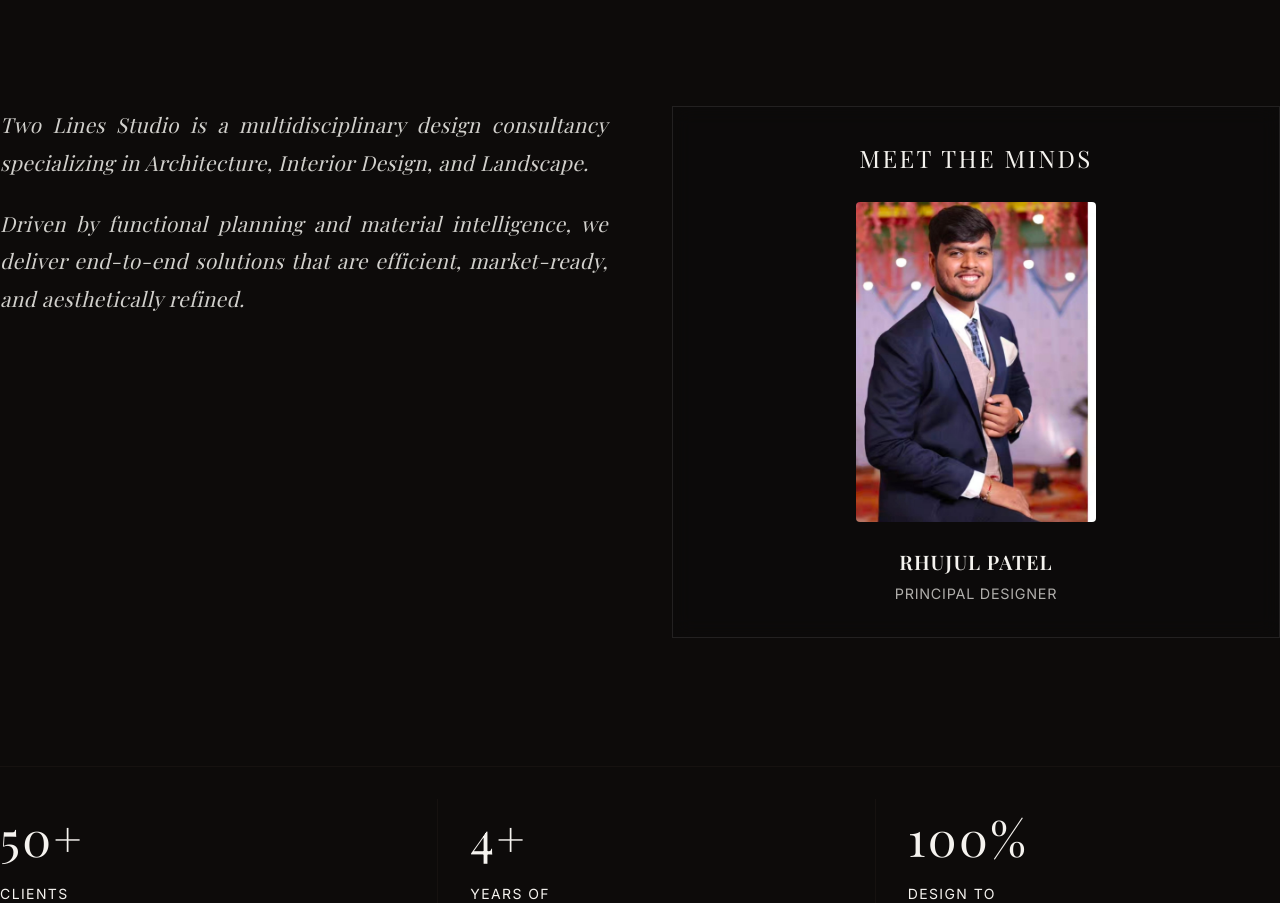
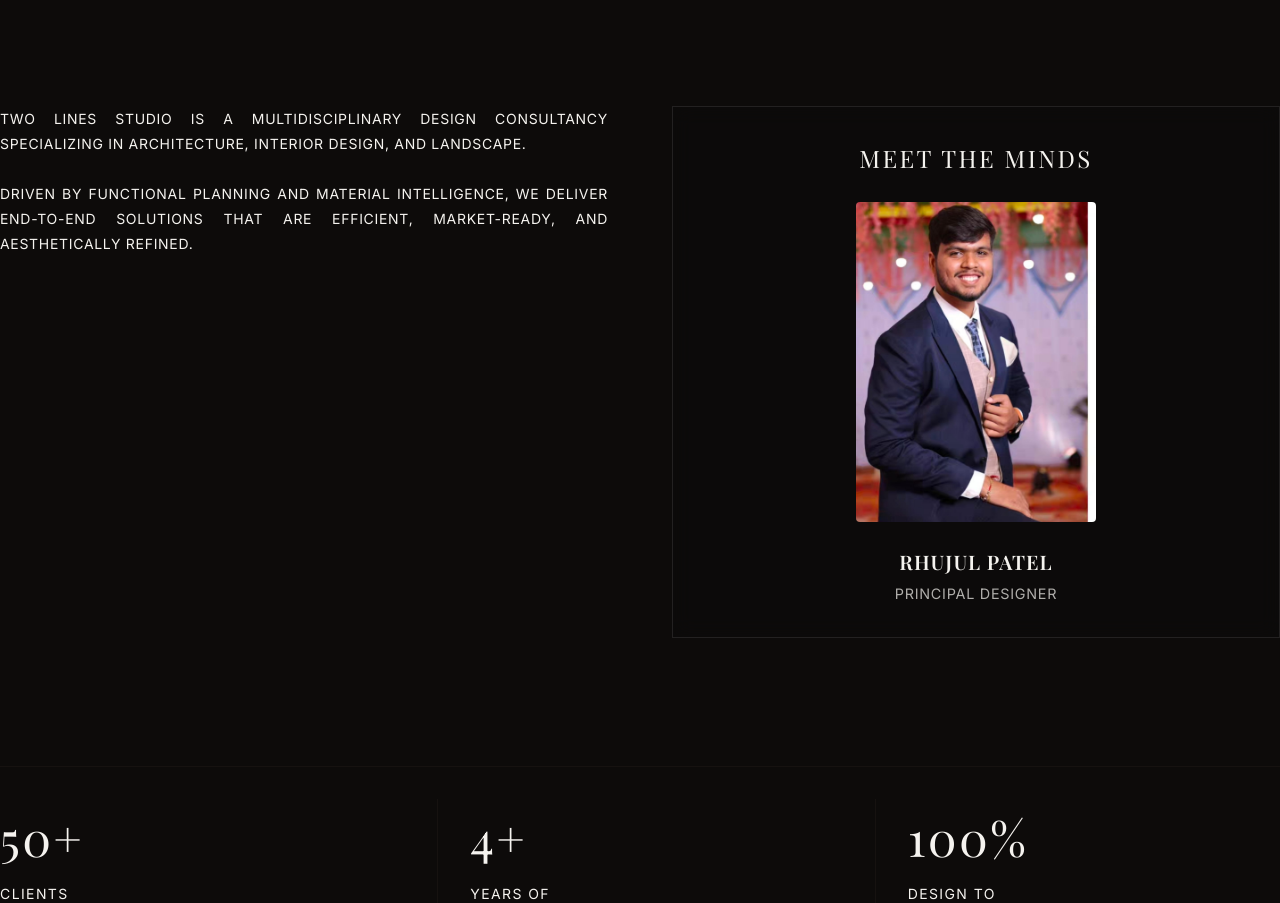
Before and after one commit to twolinesin-byte/two-line-website-, a React (Vite) app: page / in a window 1280 px wide. Shown: the part 1097-2000 px from the top of the page. Built offline with nearby package versions, Linux system fonts and the light colour scheme; a web font is replaced by a local one.

Commit message:
Update About section font to match Projects description

```diff
--- a/src/components/About.jsx
+++ b/src/components/About.jsx
@@ -21,7 +21,8 @@
             whileInView={{ opacity: 1, y: 0 }}
             viewport={{ once: true }}
             transition={{ duration: 0.8, delay: 0.2 }}
-            style={{ fontSize: '1.3rem', fontFamily: 'var(--font-serif)', fontStyle: 'italic', fontWeight: 400, letterSpacing: '0.02em', lineHeight: 1.8, textAlign: 'justify', color: 'rgba(245, 243, 239, 0.85)' }}
+            className="uppercase"
+            style={{ fontSize: '0.875rem', letterSpacing: '0.05em', lineHeight: 1.8, opacity: 0.8, textAlign: 'justify' }}
           >
             <p style={{ marginBottom: '1.5rem' }}>
               Two Lines Studio is a multidisciplinary design consultancy specializing in Architecture, Interior Design, and Landscape.
```
